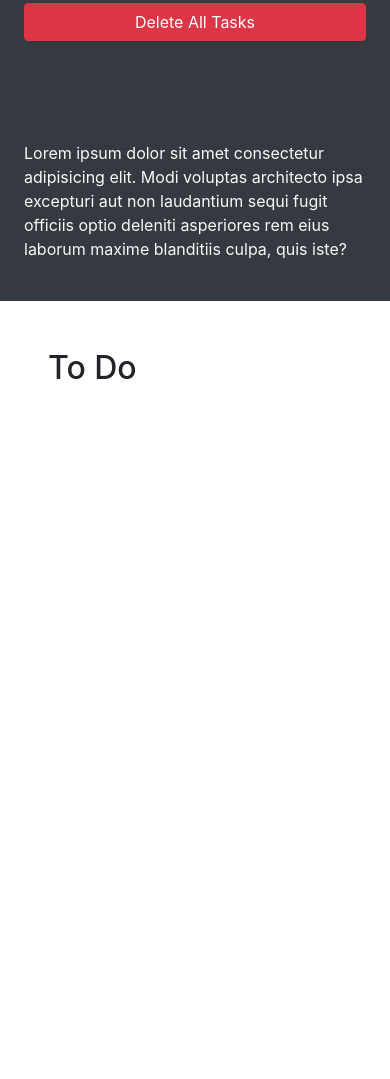
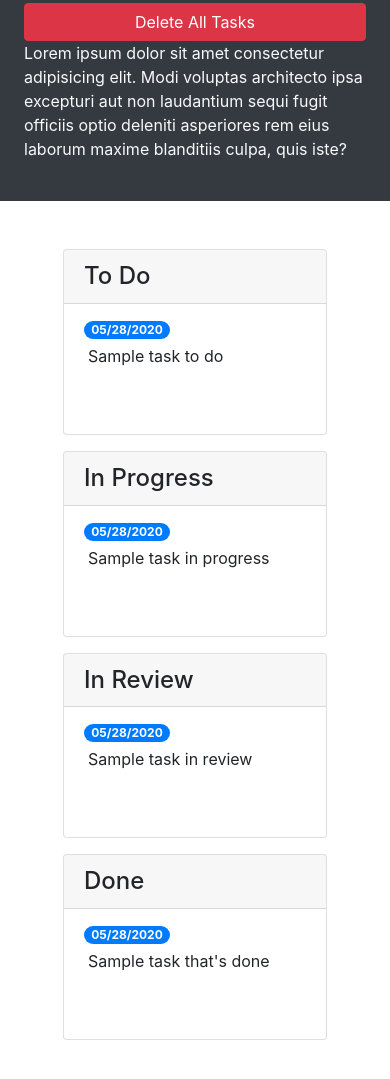
Before and after one commit to nmihaly/taskmaster-pro, a plain HTML site: page index.html in a window 390 px wide. Shown: the part 171-1250 px from the top of the page. Before the commit the page ends 844 px from the top, so only its background shows below. Drawn offline with nearby package versions, Linux system fonts and the light colour scheme.

Commit message:
add bootstrap components

```diff
--- a/assets/js/script.js
+++ b/assets/js/script.js
@@ -33,6 +33,7 @@ var loadTasks = function() {
 
   // loop over object properties
   $.each(tasks, function(list, arr) {
+    console.log(list, arr);
     // then loop over sub-array
     arr.forEach(function(task) {
       createTask(task.text, task.date, list);
@@ -81,55 +82,45 @@ $("#task-form-modal .btn-primary").click(function() {
   }
 });
 
-// remove all tasks
-$("#remove-tasks").on("click", function() {
-  for (var key in tasks) {
-    tasks[key].length = 0;
-    $("#list-" + key).empty();
-  }
-  saveTasks();
-});
-
-// load tasks for the first time
-loadTasks();
-
-$(".list-group").on("click", "p", function(){
+// task text was clicked
+$(".list-group").on("click", "p", function() {
+  // get current text of p element
   var text = $(this)
     .text()
     .trim();
 
-  var textInput = $("<textarea>")
-  .addClass("form-control")
-  .val(text);
-
+  // replace p element with a new textarea
+  var textInput = $("<textarea>").addClass("form-control").val(text);
   $(this).replaceWith(textInput);
 
+  // auto focus new element
   textInput.trigger("focus");
 });
 
-$(".list-group").on("blur", "textarea", function(){
-  // get the textarea's current value/text
-  var text = $(this)
-  .val()
-  .trim();
+// editable field was un-focused
+$(".list-group").on("blur", "textarea", function() {
+  // get current value of textarea
+  var text = $(this).val();
 
-  // get the parent's ul's is attribute
+  // get status type and position in the list
   var status = $(this)
     .closest(".list-group")
     .attr("id")
     .replace("list-", "");
-
-  // get the task's position in the list of other li elements
   var index = $(this)
     .closest(".list-group-item")
     .index();
 
+  // update task in array and re-save to localstorage
+  tasks[status][index].text = text;
+  saveTasks();
+
   // recreate p element
-  var taskP = $('<p>')
+  var taskP = $("<p>")
     .addClass("m-1")
     .text(text);
 
-  // replace textarea with p element
+  // replace textarea with new content
   $(this).replaceWith(taskP);
 });
 
@@ -145,28 +136,21 @@ $(".list-group").on("click", "span", function() {
     .attr("type", "text")
     .addClass("form-control")
     .val(date);
-
-  // swap out elements
   $(this).replaceWith(dateInput);
 
-  // automatically focus on new element
+  // automatically bring up the calendar
   dateInput.trigger("focus");
 });
 
 // value of due date was changed
 $(".list-group").on("blur", "input[type='text']", function() {
-  // get current text
-  var date = $(this)
-  .val()
-  .trim();
+  var date = $(this).val();
 
-  // get the parent ul's id attribute
+  // get status type and position in the list
   var status = $(this)
     .closest(".list-group")
     .attr("id")
-  .replace("list-", "")
-
-  // get the task's position in the list of other li elements
+    .replace("list-", "");
   var index = $(this)
     .closest(".list-group-item")
     .index();
@@ -175,11 +159,21 @@ $(".list-group").on("blur", "input[type='text']", function() {
   tasks[status][index].date = date;
   saveTasks();
 
-  // recreate span element with bootstrap classes
+  // recreate span and insert in place of input element
   var taskSpan = $("<span>")
     .addClass("badge badge-primary badge-pill")
     .text(date);
-
-  // replace input with span element
     $(this).replaceWith(taskSpan);
 });
+
+// remove all tasks
+$("#remove-tasks").on("click", function() {
+  for (var key in tasks) {
+    tasks[key].length = 0;
+    $("#list-" + key).empty();
+  }
+  saveTasks();
+});
+
+// load tasks for the first time
+loadTasks();
--- a/index.html
+++ b/index.html
@@ -24,9 +24,59 @@
       </p>
     </header>
     <main class="col-12 col-lg-9">
-      <div class="m-5">
-        <h2>To Do</h2>
-        <ul id="list-toDo" class="list-group"> </ul>
+      <div class="m-5 row justify-content-around">
+        <!-- todo start -->
+        <div class="col-12 col-md-6 col-xl-3 mb-3">
+          <div class="card">
+            <h4 class="card-header">To Do</h4>
+            <ul id="list-toDo" class="list-group list-group-flush">
+              <li class="list-group-item">
+                <span class="badge badge-primary badge-pill">05/28/2020</span>
+                <p class="m-1">Sample task to do</p>
+              </li>
+            </ul>
+          </div>
+        </div>
+        <!-- todo end -->
+        <!-- in progress start -->
+        <div class="col-12 col-md-6 col-xl-3 mb-3">
+          <div class="card">
+            <h4 class="card-header">In Progress</h4>
+            <ul id="list-inProgress" class="list-group list-group-flush">
+              <li class="list-group-item">
+                <span class="badge badge-primary badge-pill">05/28/2020</span>
+                <p class="m-1">Sample task in progress</p>
+              </li>
+            </ul>
+          </div>
+        </div>
+        <!-- in progress end -->
+        <!-- in reveiew start -->
+        <div class="col-12 col-md-6 col-xl-3 mb-3">
+          <div class="card">
+            <h4 class="card-header">In Review</h4>
+            <ul id="list-inReview" class="list-group list-group-flush">
+              <li class="list-group-item">
+                <span class="badge badge-primary badge-pill">05/28/2020</span>
+                <p class="m-1">Sample task in review</p>
+              </li>
+            </ul>
+          </div>
+        </div>
+        <!-- in review end -->
+        <!-- done start -->
+        <div class="col-12 col-md-6 col-xl-3 mb-3">
+          <div class="card">
+            <h4 class="card-header">Done</h4>
+            <ul id="list-done" class="list-group list-group-flush">
+              <li class="list-group-item">
+                <span class="badge badge-primary badge-pill">05/28/2020</span>
+                <p class="m-1">Sample task that's done</p>
+              </li>
+            </ul>
+          </div>
+        </div>
+        <!-- done end -->
       </div>
     </main>
   </div>
@@ -46,11 +96,11 @@
           <form>
             <div class="form-group">
               <label for="modalTaskDescription">Task description</label>
-              <textarea id="modalTaskDescription" rows="3"></textarea>
+              <textarea id="modalTaskDescription" rows="3" class="form-control"></textarea>
             </div>
             <div class="form-group">
               <label for="modalDueDate">Due date</label>
-              <input type="text" id="modalDueDate" placeholder="mm/dd/yyyy" autocomplete="off" />
+              <input type="text" class="form-control" id="modalDueDate" placeholder="mm/dd/yyyy" autocomplete="off" />
             </div>
           </form>
         </div>
```
Lines whose indentation alone changed are shown as unchanged.
